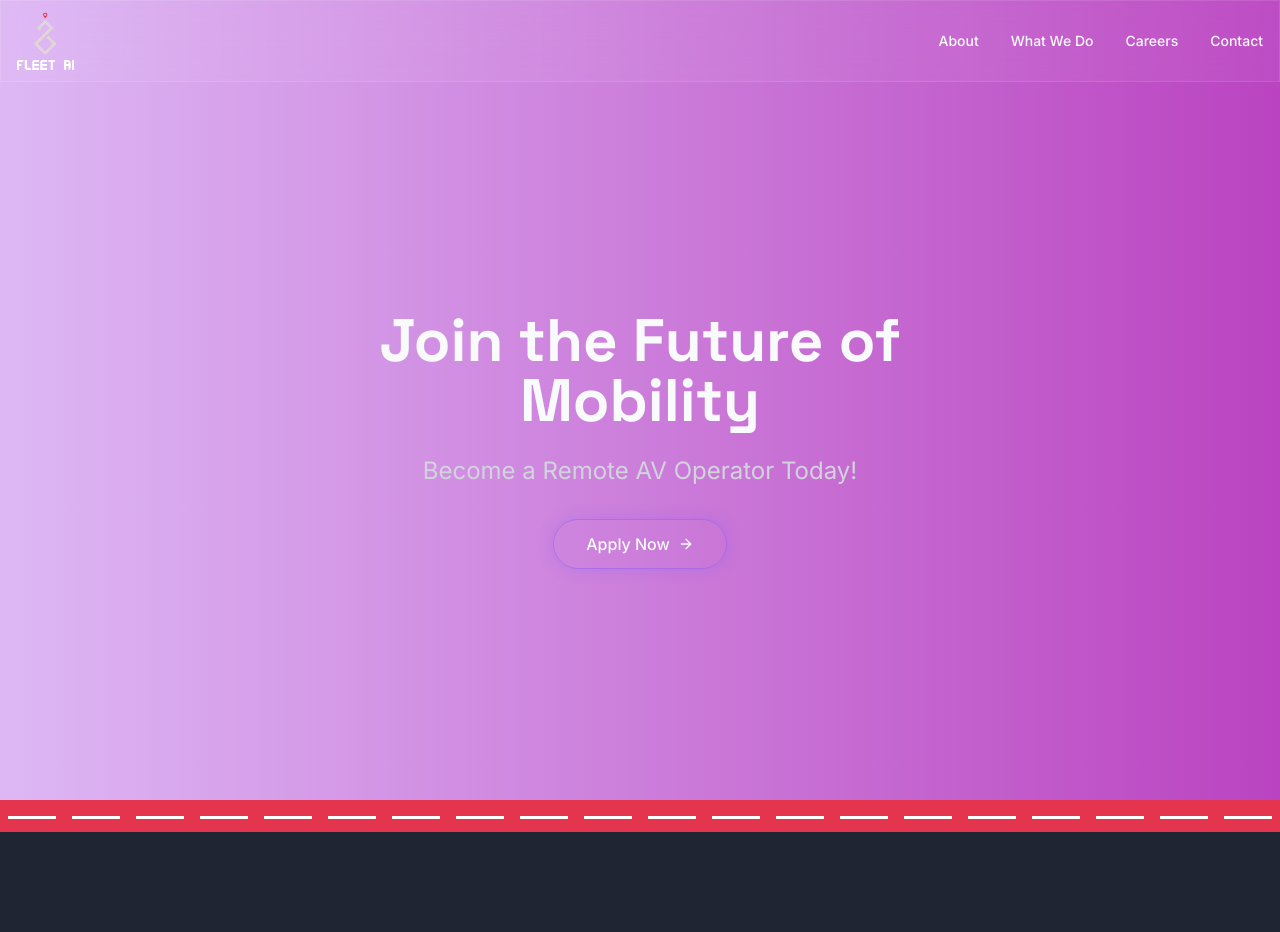
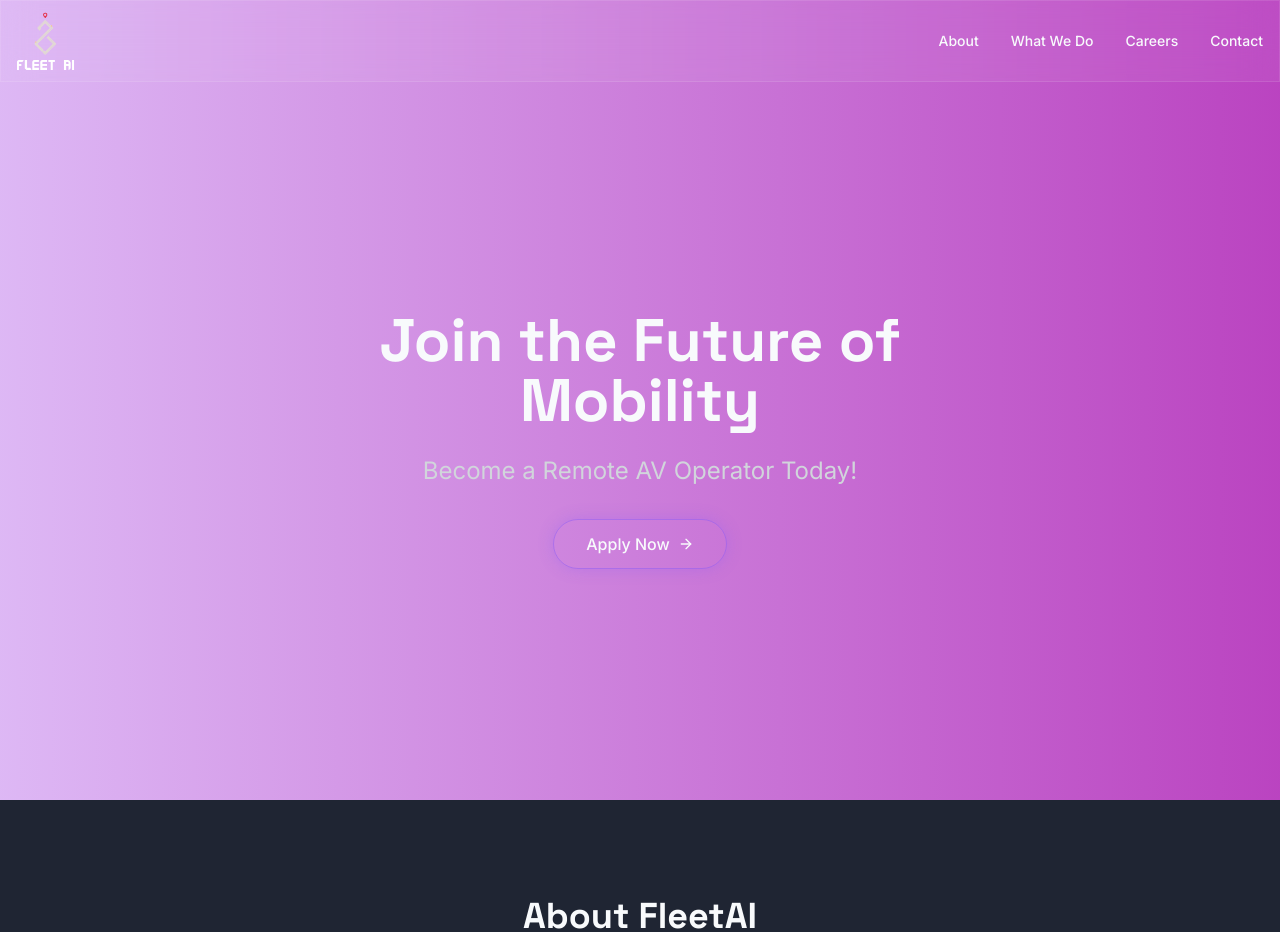
Before and after one commit to neginsoltanii/fleetai-nexus-new, a React (Vite) app: page / in a window 1280 px wide. Shown: the top 932 px of the page. Built offline with nearby package versions, Linux system fonts and the light colour scheme.

Commit message:
Reverted to edit 4a26f155-e51b-4347-ae1b-5a5b86b90ec7: "Update logo size and remove duplicate
Increased the size of the logo in the header component and removed the additional FleetAI text element.
[skip gpt_engineer]"

```diff
--- a/src/pages/Index.tsx
+++ b/src/pages/Index.tsx
@@ -9,16 +9,6 @@ const Index = () => {
     <div className="min-h-screen bg-background text-foreground">
       <Header />
       <Hero />
-      <div className="relative h-8 bg-[#E5354E] overflow-hidden">
-        <div className="absolute top-1/2 left-0 right-0 flex justify-around">
-          {Array(20).fill('').map((_, i) => (
-            <div
-              key={i}
-              className="w-12 h-[3px] bg-white"
-            />
-          ))}
-        </div>
-      </div>
       <About />
       <Services />
       <Contact />
--- a/tailwind.config.ts
+++ b/tailwind.config.ts
@@ -78,10 +78,6 @@ export default {
           "0%, 100%": { opacity: "1" },
           "50%": { opacity: "0.5" },
         },
-        marquee: {
-          '0%': { transform: 'translateX(0)' },
-          '100%': { transform: 'translateX(-50%)' },
-        },
       },
       animation: {
         "accordion-down": "accordion-down 0.2s ease-out",
```
